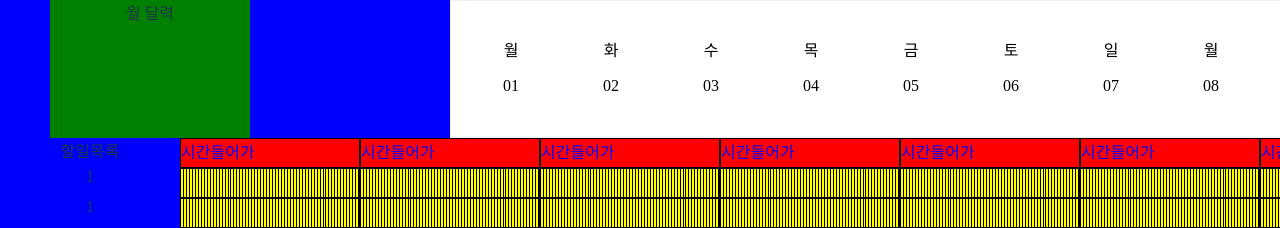
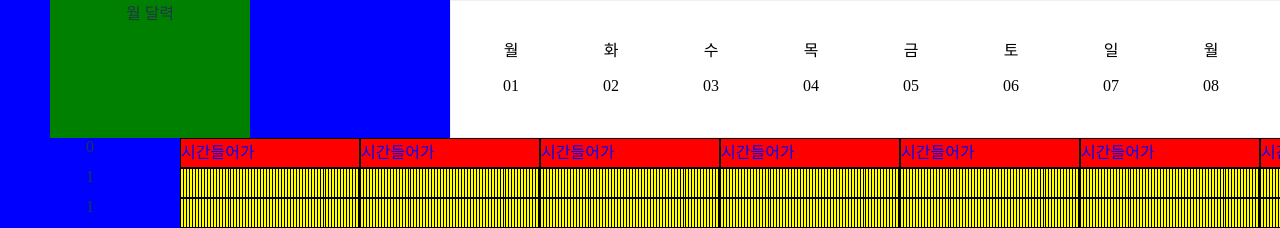
Before and after one commit to JayJHFE/React-Scheduler, a React (Vite) app in the folder PortFolio-vite/: page /scheduler in a window 1280 px wide. Shown: the top 228 px of the page. Built offline with nearby package versions, Linux system fonts and the light colour scheme.

Commit message:
chore: state 변수설정

```diff
--- a/PortFolio-vite/src/components/scheduler/leftTable/index.tsx
+++ b/PortFolio-vite/src/components/scheduler/leftTable/index.tsx
@@ -32,7 +32,7 @@ function SchedulerLeftTable() {
                 left: 0,
               }}
             >
-              할일목록
+              {value}
             </div>
           ) : (
             <div
--- a/PortFolio-vite/src/components/scheduler/right/rightUpperContainer.tsx
+++ b/PortFolio-vite/src/components/scheduler/right/rightUpperContainer.tsx
@@ -1,11 +1,7 @@
-import { useSelector, useDispatch } from "react-redux";
-import { RootState } from "../../../redux/store/store";
+import { useDispatch } from "react-redux";
 import { increase } from "../../../redux/slice/tableLengthChangeReducer";
 
 function RightUpperContainer() {
-  const value = useSelector(
-    (state: RootState) => state.tableLengthChange.value
-  ); // 현재 상태 조회
   const dispatch = useDispatch();
   return (
     <div
@@ -25,7 +21,7 @@ function RightUpperContainer() {
       />
       <button
         className="right-upper-container__button"
-        onClick={() => dispat}
+        onClick={() => dispatch(increase())}
       ></button>
     </div>
   );
```
